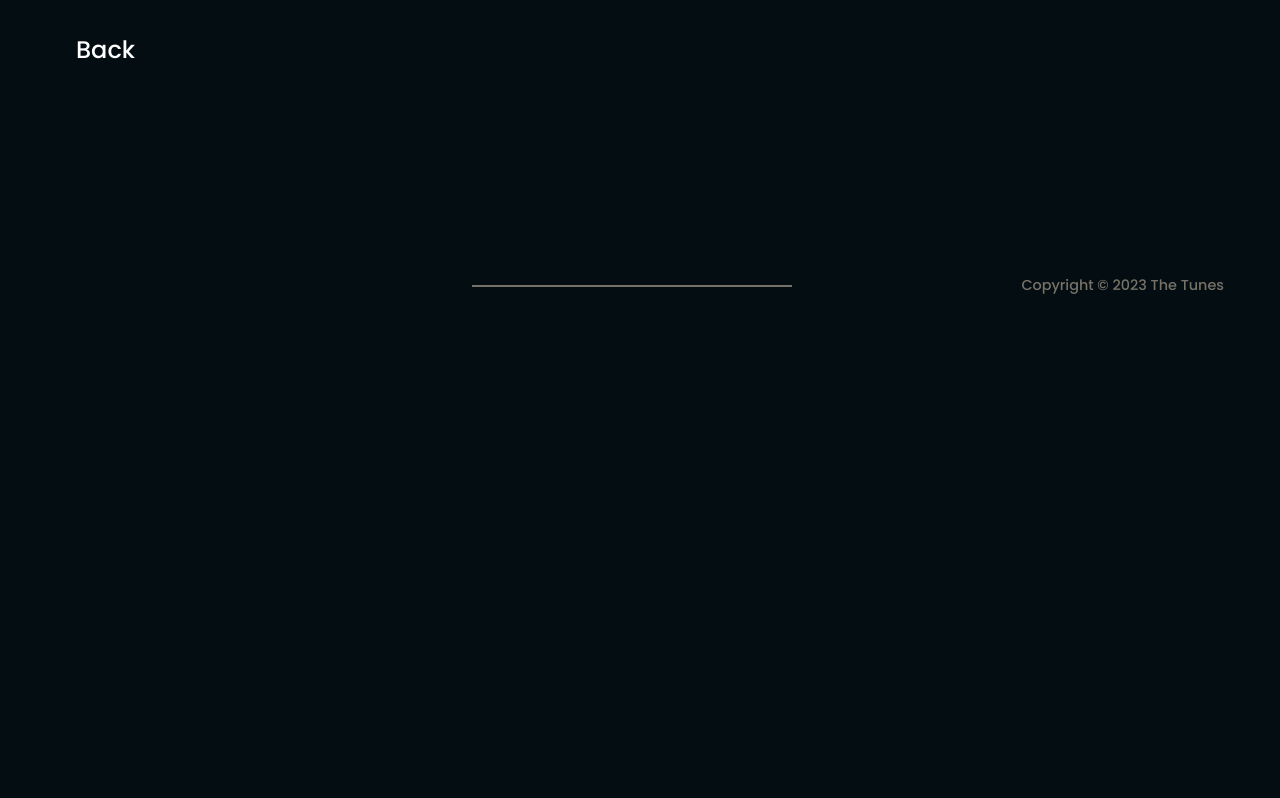
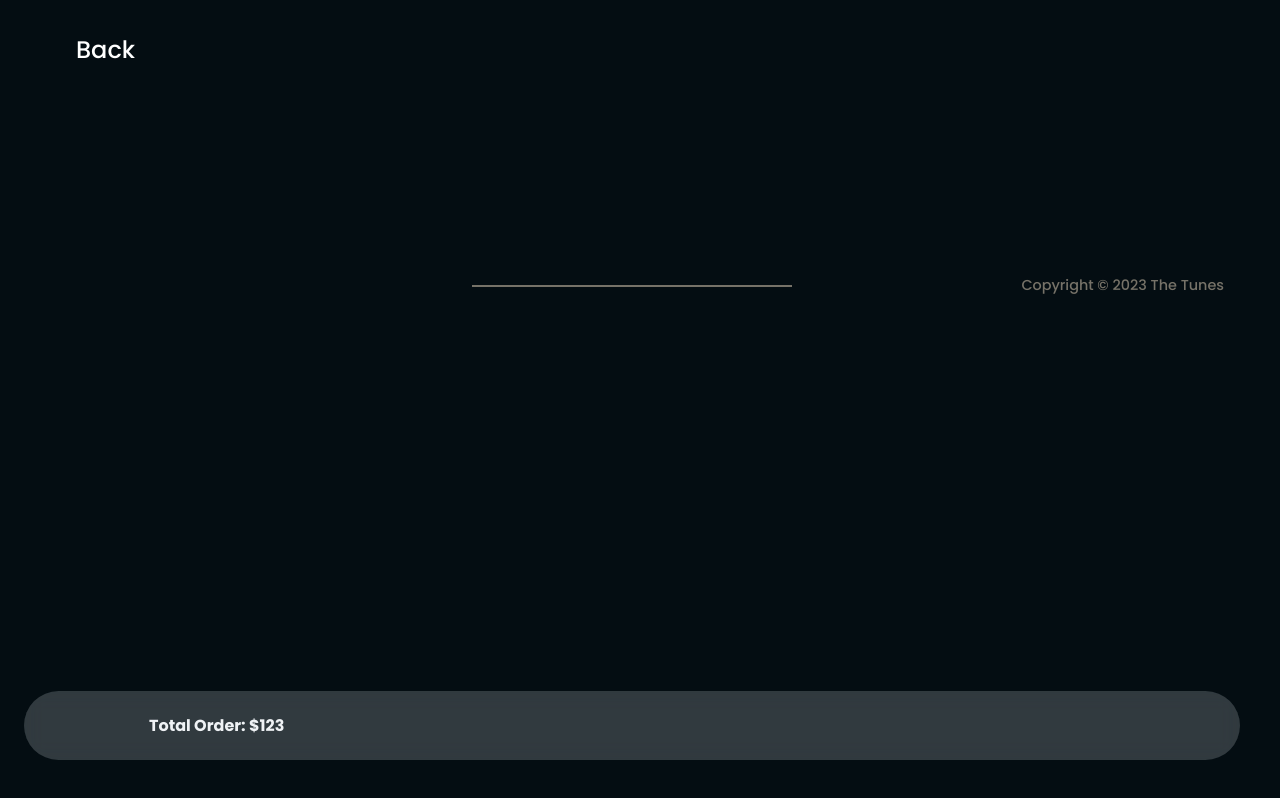
Before and after one commit to thetunes/tickets, a plain HTML site: page cart.html in a window 1280 px wide. Drawn offline with nearby package versions, Linux system fonts and the light colour scheme.

Commit message:
ticket: work on more features for cart
Signed-off-by: HeroBuxx <me@herobuxx.me>

```diff
--- a/cart.html
+++ b/cart.html
@@ -23,6 +23,10 @@
       </div>
     </section>
 
+    <a class="float">
+    <span id="price-total" class="price-total">Total Order: $123</span>
+    </a>
+
     <footer class="footer">
       <div class="footer__bar">
         Copyright © 2023 The Tunes
--- a/src/css/style.css
+++ b/src/css/style.css
@@ -466,3 +466,23 @@ nav {
 .pt-8 {
   margin-top: 28px;
 }
+
+.float {
+  position: fixed;
+  bottom: 40px;
+  right: 40px;
+  background-color: rgba(231, 239, 245, 0.2); /* Adjust the alpha value for transparency */
+  color: #eff2f5;
+  padding-top: 22px;
+  padding-bottom: 22px;
+  padding-left: 125px;
+  padding-right: 22px;
+  border-radius: 1000px;
+  width: 95%;
+  backdrop-filter: blur(10px); /* Adjust the blur value as needed */
+}
+
+.price-total{
+  font-weight: bold;
+  text-align: center;
+}
--- a/src/js/myCart.js
+++ b/src/js/myCart.js
@@ -154,6 +154,11 @@ function displayTickets(tickets) {
 
         // Wait for all promises to be resolved before displaying the total
         Promise.all(pricePromises).then(() => {
+            // Update the value of the Total Order span
+            const totalOrderSpan = document.getElementById('price-total');
+            if (totalOrderSpan) {
+                totalOrderSpan.textContent = `Total Order: $${totalToPay}`;
+            }
             console.log('Total to pay:', totalToPay);
         });
     });
```
